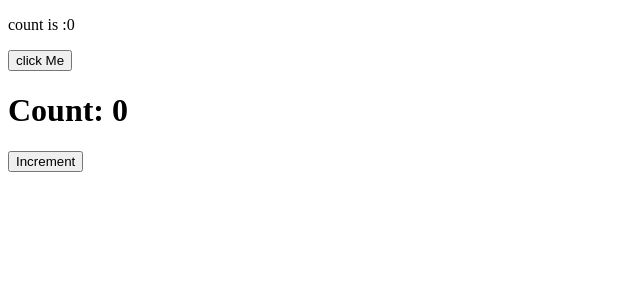
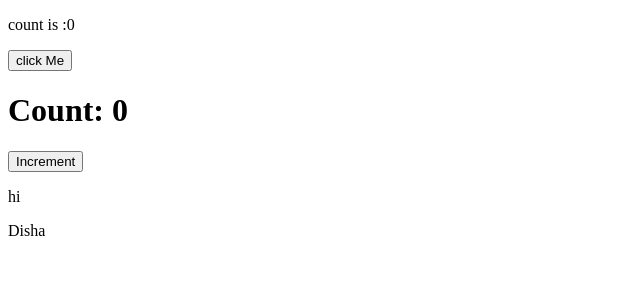
Before and after one commit to DishaKD21/Practice, a React (Vite) app in the folder React/concepts/TypesOfHooks/: page / in a window 1280 px wide. Shown: the top 300 px of the page, without its empty margins (0-640 px from the left). Built offline with nearby package versions, Linux system fonts and the light colour scheme.

Commit message:
UseContext hook

```diff
--- a/React/concepts/TypesOfHooks/src/App.jsx
+++ b/React/concepts/TypesOfHooks/src/App.jsx
@@ -1,11 +1,13 @@
 import './App.css';
 import UseEffect from './components/Useeffect';
 import LoggerComponent from './components/LoggerComponent'
+import UseContext from './components/UseContext'
 function App() {
   return (
     <>
     <UseEffect></UseEffect>
     <LoggerComponent></LoggerComponent>
+    <UseContext></UseContext>
     </>
   )
 }
--- /dev/null
+++ b/React/concepts/TypesOfHooks/src/components/ChildA.jsx
@@ -0,0 +1,9 @@
+import ChildB from "./ChildB";
+function ChildA(){
+    return(
+        <>
+        <ChildB></ChildB>
+        </>
+    );
+}
+export default ChildA;
--- /dev/null
+++ b/React/concepts/TypesOfHooks/src/components/ChildB.jsx
@@ -0,0 +1,9 @@
+import ChildC from "./ChildC";
+function ChildB(){
+    return(
+        <>
+        <ChildC></ChildC>
+        </>
+    );
+}
+export default ChildB;
--- /dev/null
+++ b/React/concepts/TypesOfHooks/src/components/ChildC.jsx
@@ -0,0 +1,15 @@
+import { useContext } from "react";
+import { UserContext } from "./UseContext";
+
+function ChildC() {
+  const user = useContext(UserContext);
+
+  return (
+    <>
+      <p>hi</p>
+      <div>{user.name}</div>
+    </>
+  );
+}
+
+export default ChildC;
--- /dev/null
+++ b/React/concepts/TypesOfHooks/src/components/UseContext.jsx
@@ -0,0 +1,21 @@
+import { createContext } from "react";
+import { useContext } from "react";
+import { useState } from "react";
+import ChildA from "./ChildA";
+//step1: create context
+const UserContext = createContext();
+//step2: wrap all the child inside the provider
+//step:3 pass value
+//step:4 consumer k andr jake consume krlo
+function UseContext(){
+    const [user,setUser] = useState({name:"Disha"})
+   return(
+    <>
+    <UserContext.Provider value={user}>
+    <ChildA/>
+    </UserContext.Provider>
+    </>
+   );
+}
+export default UseContext;
+export {UserContext};
```
